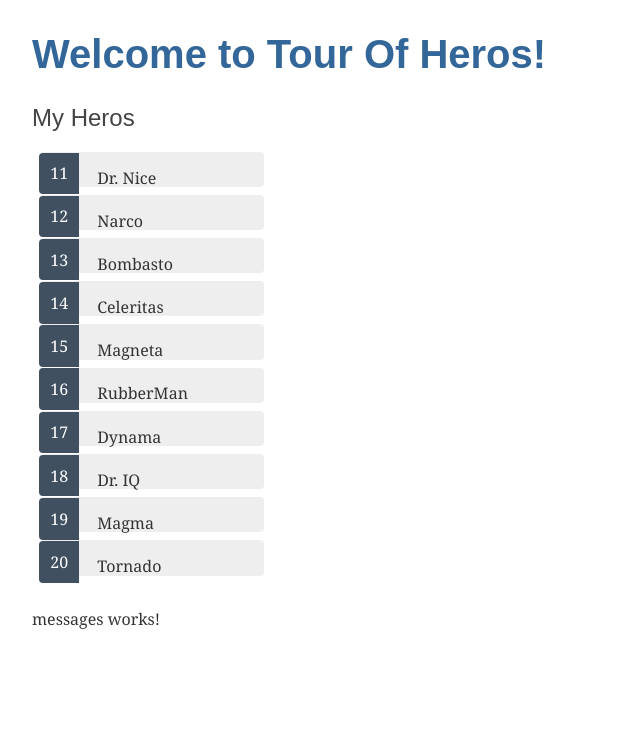
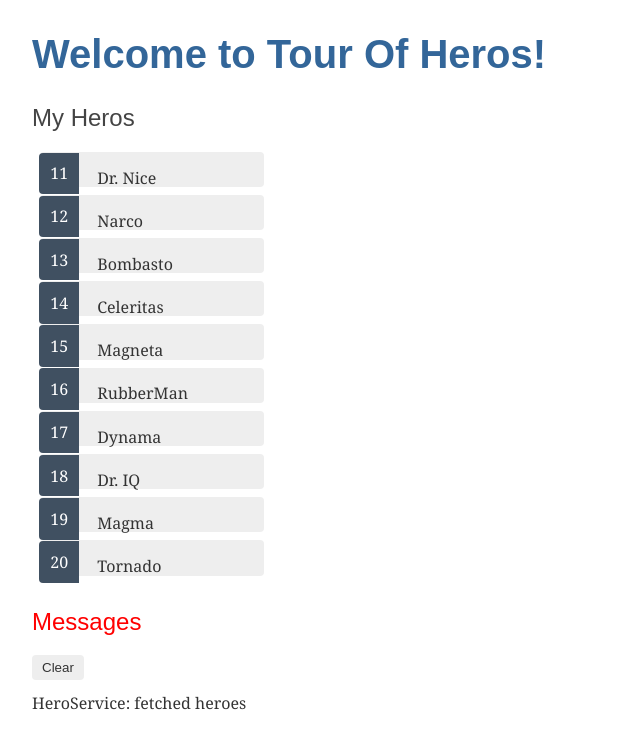
Before and after one commit to rpdedeus/pcfangular, an Angular app: page / in a window 1280 px wide. Shown: the top 748 px of the page, without its empty margins (0-640 px from the left). Built offline with nearby package versions, Linux system fonts and the light colour scheme.

Commit message:
Implement message service and message component.

```diff
--- a/src/app/hero.service.ts
+++ b/src/app/hero.service.ts
@@ -1,6 +1,7 @@
 import { Injectable } from '@angular/core';
 import { Observable, of } from 'rxjs';
 
+import { MessageService } from './message.service';
 import { HEROES } from './mock-heros';
 import { Hero } from './hero';
 
@@ -9,9 +10,11 @@
 })
 export class HeroService {
 
-  constructor() { }
+  constructor(private messageService: MessageService) { }
 
   getHeroes(): Observable<Hero[]> {
+    // TODO: send message _after_ fetching the heroes
+    this.messageService.add("HeroService: fetched heroes");
     return of(HEROES);
   }
 }
--- a/src/app/message.service.ts
+++ b/src/app/message.service.ts
@@ -5,5 +5,15 @@
 })
 export class MessageService {
 
+  messages: string[] = [];
+
   constructor() { }
+
+  add(message: string) {
+    this.messages.push(message);
+  }
+
+  clear() {
+    this.messages = [];
+  }
 }
--- a/src/app/messages/messages.component.css
+++ b/src/app/messages/messages.component.css
@@ -0,0 +1,38 @@
+h2 {
+  color: red;
+  font-family: Arial, Arial, Helvetica, sans-serif;
+  font-weight: lighter;
+}
+
+body {
+  margin: 2em;
+}
+
+body, input[text], button {
+  color: crimson;
+  font-family: Cambria, Georgia;
+}
+
+button.clear {
+  font-family: Arial;
+  background-color: #eee;
+  border: none;
+  padding: 5px 10px;
+  border-radius: 4px;
+  cursor: pointer;
+  cursor: hand;
+}
+
+buton:hover {
+  background-color: #cfd8dc;
+}
+
+button:disabled {
+  background-color: #eee;
+  color: #aaa;
+  cursor: auto;
+}
+button.clear {
+  color: #333;
+  margin-bottom: 12px;
+}
--- a/src/app/messages/messages.component.html
+++ b/src/app/messages/messages.component.html
@@ -1 +1,7 @@
-<p>messages works!</p>
+<div *ngIf="messageService.messages.length">
+
+  <h2>Messages</h2>
+  <button class="clear" (click)="messageService.clear()">Clear</button>
+
+  <div *ngFor="let message of messageService.messages"> {{message}} </div>
+</div>
--- a/src/app/messages/messages.component.ts
+++ b/src/app/messages/messages.component.ts
@@ -1,4 +1,6 @@
 import { Component, OnInit } from '@angular/core';
+
+import { MessageService } from '../message.service';
 
 @Component({
   selector: 'app-messages',
@@ -7,7 +9,8 @@
 })
 export class MessagesComponent implements OnInit {
 
-  constructor() { }
+  // Angular only binds to public component properties.
+  constructor(public messageService: MessageService) { }
 
   ngOnInit() {
   }
```
